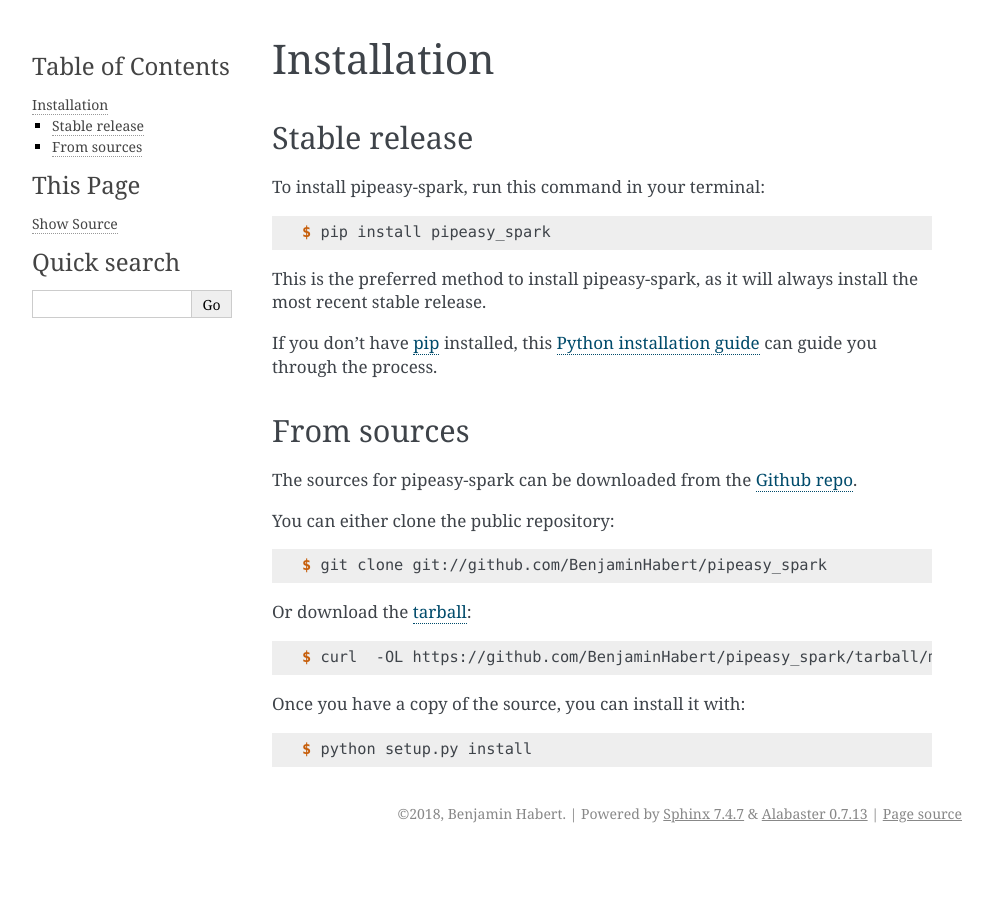
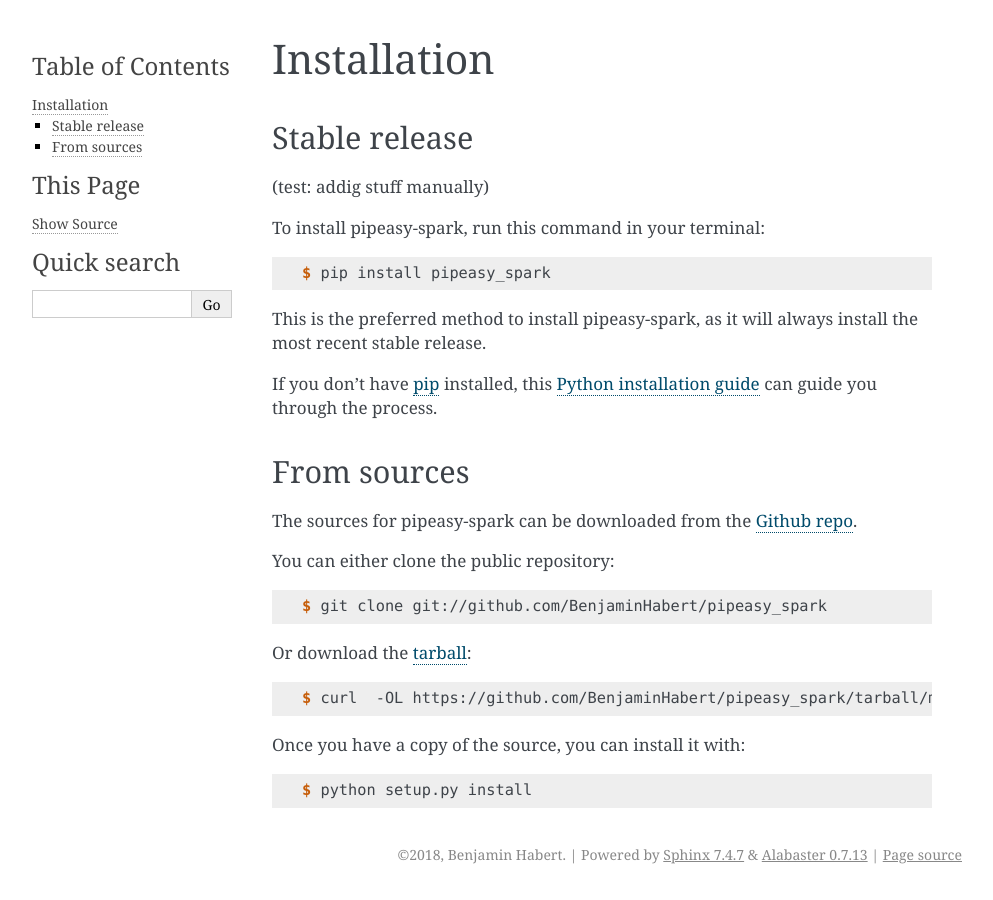
Before and after one commit to Quantmetry/pipeasy-spark, a Sphinx documentation site: the page built from docs/installation.rst, in a window 1280 px wide. Shown: the whole page, without its empty margins (148-1141 px from the left). Built offline with Sphinx 7.4.7, drawn with Linux system fonts in a browser that asks for light colours; pages that are not in the unit, such as notebooks, are missing from menus.

Commit message:
editing doc source

```diff
--- a/docs/installation.rst
+++ b/docs/installation.rst
@@ -7,6 +7,8 @@ Installation
 
 Stable release
 --------------
+
+(test: addig stuff manually)
 
 To install pipeasy-spark, run this command in your terminal:
 
```
